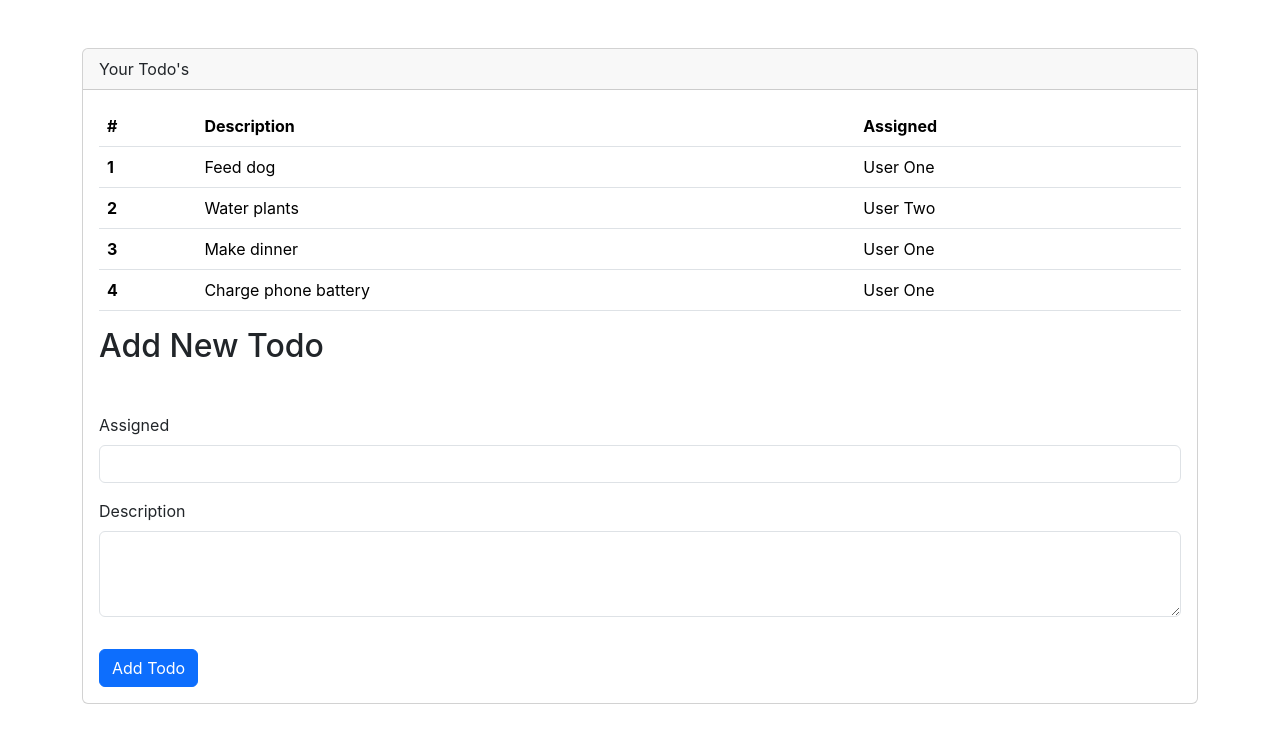
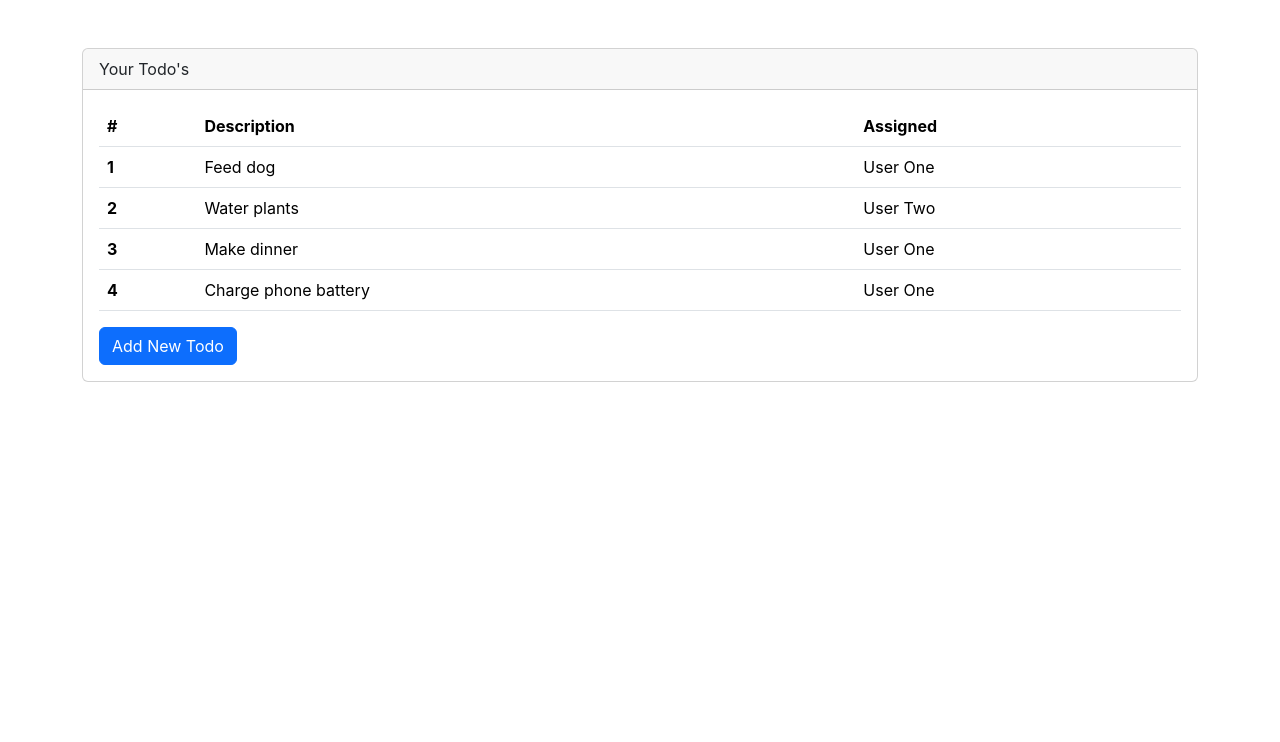
Before and after one commit to Trung-Hieu-Dev/react-overview, a React (Create React App) app: page / in a window 1280 px wide. Shown: the top 742 px of the page. Built offline with nearby package versions, Linux system fonts and the light colour scheme.

Commit message:
Conditional Rendering

```diff
--- a/src/App.js
+++ b/src/App.js
@@ -10,6 +10,8 @@ function App() {
     { rowNumber: 3, rowDesc: "Make dinner", rowAssigned: "User One" },
     { rowNumber: 4, rowDesc: "Charge phone battery", rowAssigned: "User One" },
   ]);
+
+  const [isAddTodo, setIsAddTodo] = useState(false);
 
   const addTodo = (description, assigned) => {
     let rowNumber;
@@ -39,8 +41,14 @@ function App() {
         <div className="card-header">Your Todo's</div>
         <div className="card-body">
           <TodoTable todos={todos} deleteTodo={deleteTodo} />
-          <h2>Add New Todo</h2>
-          <NewTodoForm addTodo={addTodo} />
+          <button
+            className="btn btn-primary"
+            onClick={() => setIsAddTodo(!isAddTodo)}
+          >
+            {isAddTodo ? "Close" : "Add"} New Todo
+          </button>
+
+          {isAddTodo && <NewTodoForm addTodo={addTodo} />}
         </div>
       </div>
     </div>
```
